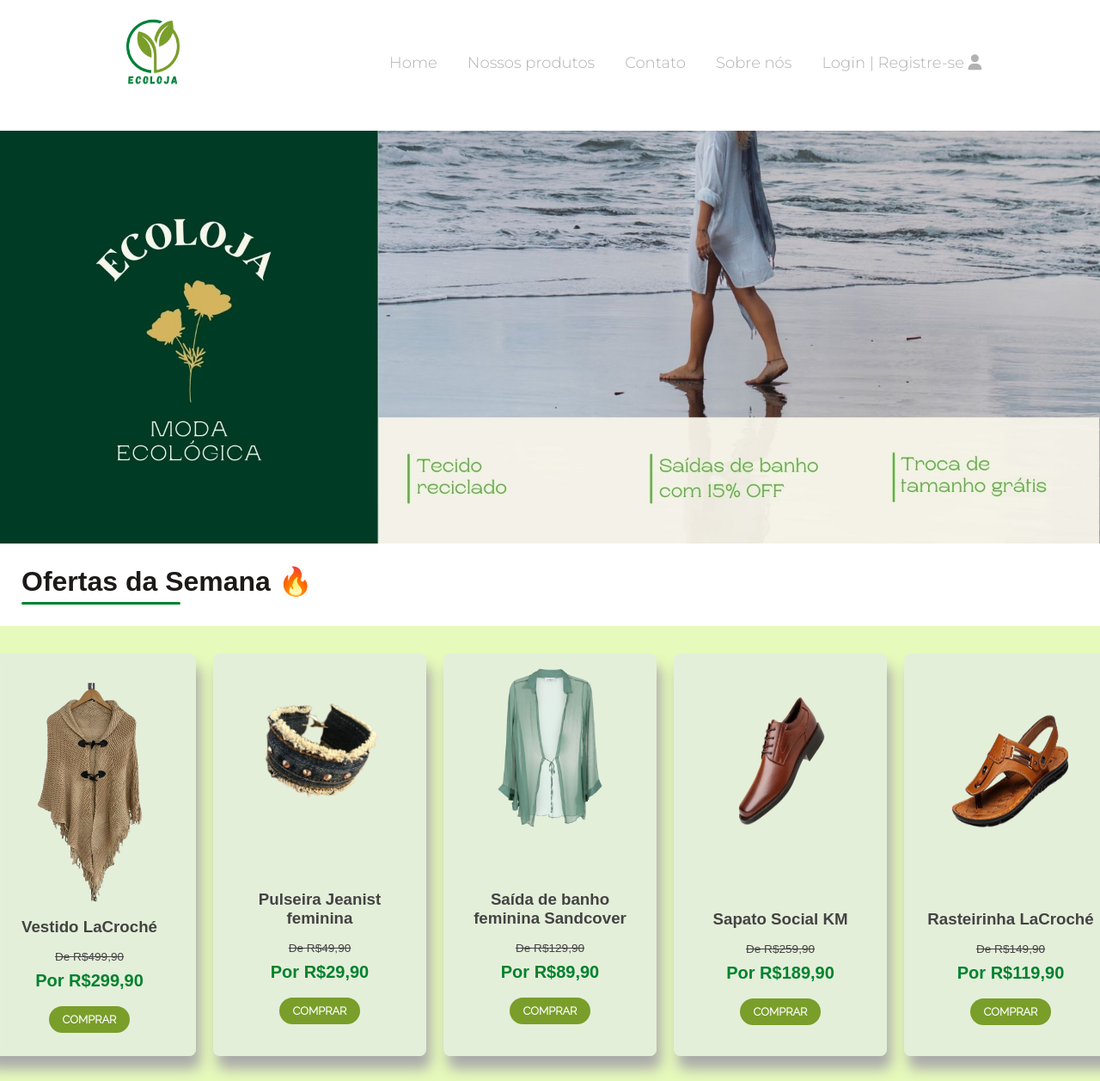
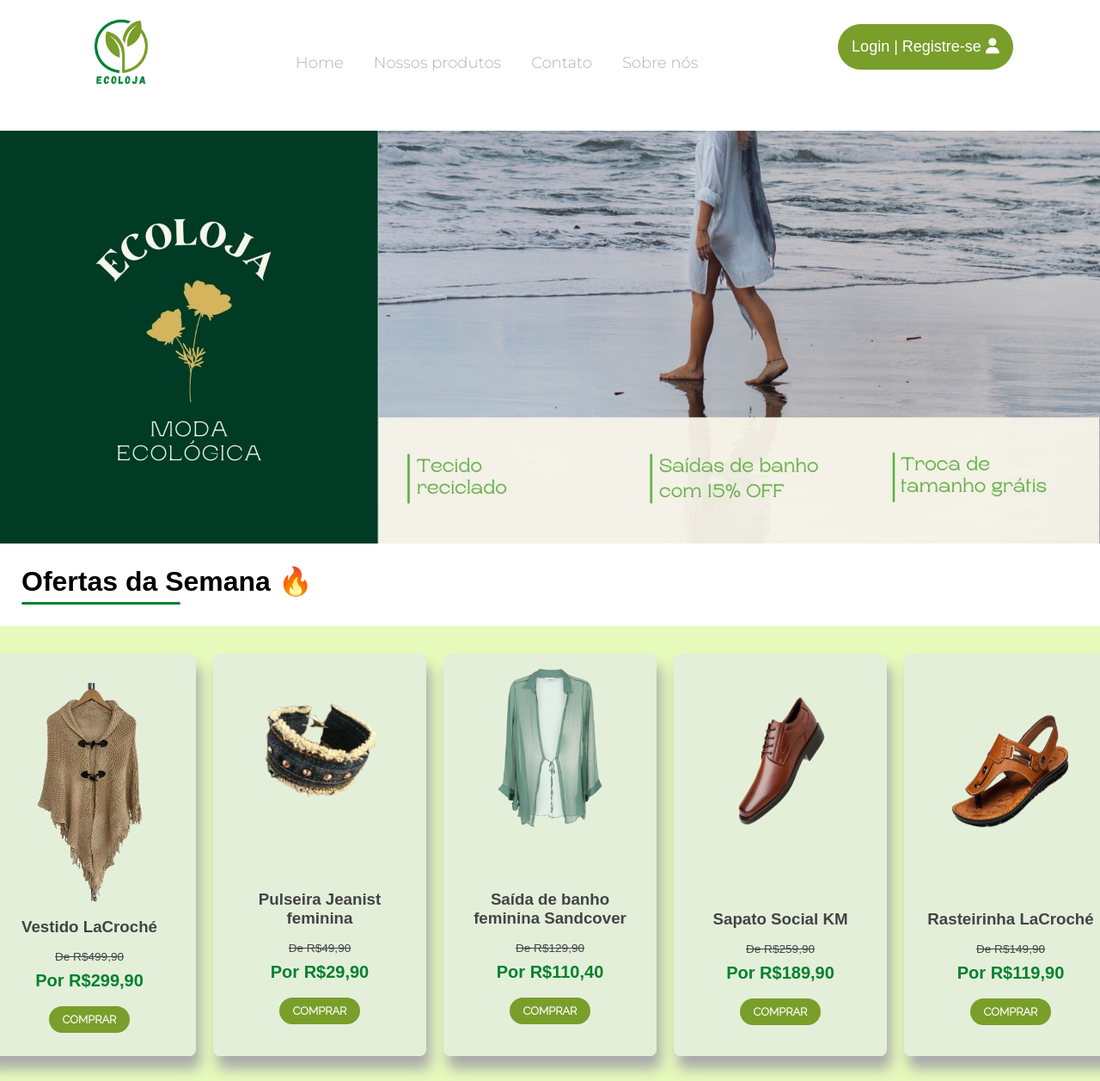
Before and after one commit to eujoaolima/Ecoloja, a plain HTML site: page index.html in a window 1280 px wide. Shown: the top 1257 px of the page at 86% size. Drawn offline with Linux system fonts and the light colour scheme.

Commit message:
Segundo Commit

```diff
--- a/index.html
+++ b/index.html
@@ -23,9 +23,12 @@
                     <li><a href="#menu">Nossos produtos</a></li>
                     <li><a href="#contact">Contato</a></li>
                     <li><a href="#about-us">Sobre nós</a></li>
-                    <li><a href="#login.html">Login | Registre-se <i class="fa-solid fa-user"></i></a></li>
                 </ul>
             </nav>
+        </div>
+
+        <div class="login-btn">
+            <button><a href="#login.html">Login | Registre-se <i class="fa-solid fa-user"></i></a></button>
         </div>
     </header>
     <main>
@@ -81,7 +84,7 @@
                             <br>
                             <h1>Saída de banho feminina Sandcover</h1>
                             <span>De R$129,90</span>
-                            <p>Por R$89,90</p>
+                            <p>Por R$110,40</p>
                             <br>
                             <button>Comprar</button>
                         </div>
@@ -349,7 +352,7 @@
                             <br>
                             <h1>Saída de banho feminina Sandcover</h1>
                             <span>De R$129,90</span>
-                            <p>Por R$89,90</p>
+                            <p>Por R$110,40</p>
                             <br>
                             <button>Comprar</button>
                         </div>
@@ -429,17 +432,15 @@
                     <div class="boxs">
                         <h2>Mídias</h2>
                         <ul>
-                            <li><a href="#"><i class="fa-brands fa-github"></i> Github</a></li>
-                            <li><a href="#"><i class="fa-brands fa-linkedin"></i> LinkedIn</a></li>
-                            <li><a href="#"><i class="fa-brands fa-instagram"></i> Instagram</a></li>
-                            <li><a href="#"><i class="fa-brands fa-twitter"></i> Twitter</a></li>
+                            <li><a href="https://github.com/eujoaolima/Ecoloja"><i class="fa-brands fa-github"></i> Github</a></li>
+                            <li><a href="https://www.linkedin.com/in/jo%C3%A3o-pedro-lima-69a2461b5/"><i class="fa-brands fa-linkedin"></i> LinkedIn</a></li>
+                            <li><a href="https://www.instagram.com/joaopdonato/"><i class="fa-brands fa-instagram"></i> Instagram</a></li>
+                            <li><a href="https://twitter.com/eusouoJoaoLima"><i class="fa-brands fa-twitter"></i> Twitter</a></li>
                         </ul>
                     </div>
                 </nav>
             </article>
         </section>
     </footer>
-
-  <!--  <script defer src="index.js"></script> -->
 </body>
 </html>
--- a/style.css
+++ b/style.css
@@ -94,6 +94,30 @@ nav a {
     transition: .3s;
 }
 
+.login-btn button {
+    display: flex;
+    position: relative;
+    top: .5rem;
+    background-color: var(--color-lightGreen);
+    color: var(--color-white);
+    align-items: center;
+    justify-content:space-around;
+    padding: 15px;
+    border: 1px solid var(--color-lightGreen);
+    border-radius: 50px;
+    font-size: 18px;
+}
+
+.login-btn button:hover {
+    background-color: var(--color-darkGreen);
+    transition: .3s ease;
+}
+
+.login-btn a {
+    text-decoration: none;
+    color: var(--color-white);
+}
+
 /* Efeito Navbar */
 
 nav a::after {
@@ -119,7 +143,7 @@ nav a {
 /* Descontos da Semana - Título */
 
 #title {
-    color: var(--color-darkGray);
+    color: var(--color-darkGray2);
     font-size: 32px;
     padding: 25px;
 }
@@ -387,7 +411,3 @@ footer .boxs h2 {
         transform: rotate(0deg);
     }
 }
-
-/* Menu Responsivo */
-
-/* Site Responsivo */
```
Also changed, not shown: index.js (deleted). Lines whose indentation alone changed are shown as unchanged.
